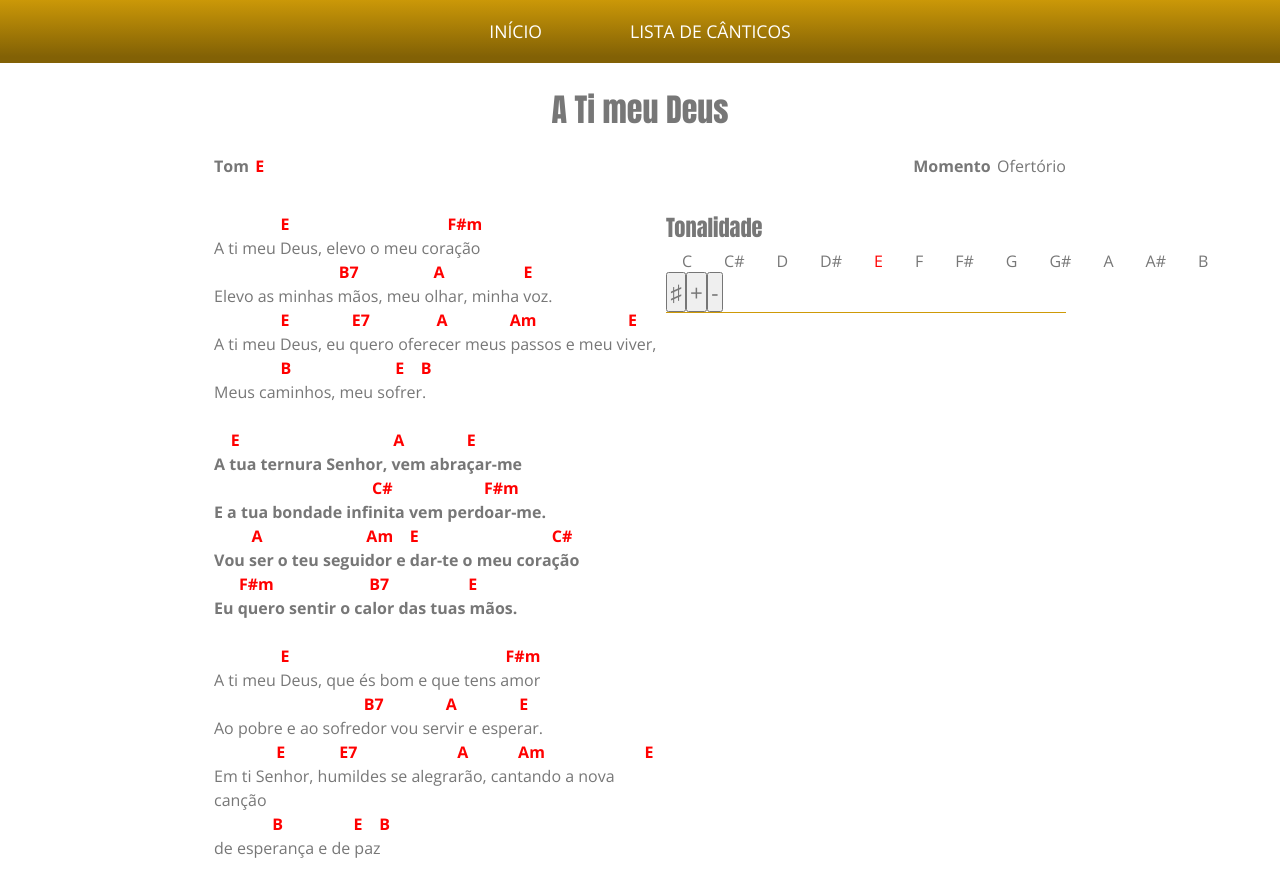
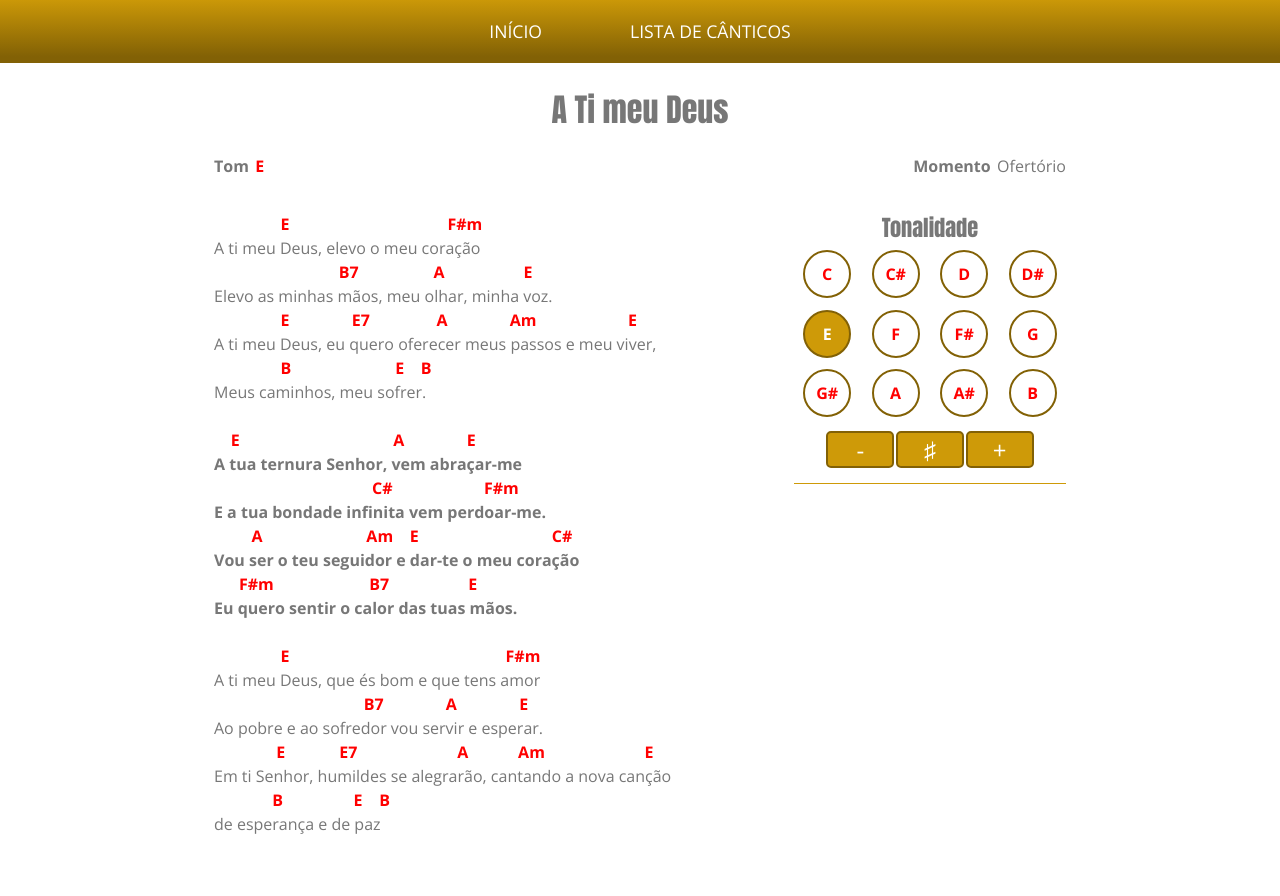
Before and after one commit to benygra/cancioneiro-v2, a Vue app: page /songs/a_ti_meu_deus in a window 1280 px wide. After the commit the page ends 873 px from the top, so only its background shows below. Built offline with nearby package versions, Linux system fonts and the light colour scheme.

Commit message:
css  into it

```diff
--- a/src/assets/main.css
+++ b/src/assets/main.css
@@ -3,7 +3,14 @@
 
 :root {
   --main-text-color: #777;
-  --default-bg-color: rgba(206, 154, 8, 255);
+  --default-bg-color: rgba(206, 154, 8);
+
+  --nav-line-color: rgba(255, 255, 255, .3);
+  --nav-text-color: white;
+  --nav-top-color: #cb9808;
+  --nav-bottom-color: #826105;
+
+  --tone-btn-hover-bg-color: rgba(206, 153, 8, 0.733);
 }
 
 * {
@@ -45,4 +52,5 @@
   font-family: "Anton", Helvetica, sans-serif;
   font-weight: normal;
   font-size: 1.4em;
+  text-align: center;
 }
--- a/src/components/Navbar.vue
+++ b/src/components/Navbar.vue
@@ -10,11 +10,6 @@
 <style scoped>
 
 .nav {
-  --nav-line-color: rgba(255, 255, 255, .3);
-  --nav-text-color: white;
-  --nav-top-color: #cb9808;
-  --nav-bottom-color: #826105;
-
   display: flex;
   justify-content: center;
   text-align: center;
@@ -35,7 +30,7 @@
   text-decoration: none;
 }
 
-.navbar-item a:hover {
+.navbar-item *:hover {
   background-color: var(--nav-line-color);
 }
 
--- a/src/components/Tone.vue
+++ b/src/components/Tone.vue
@@ -80,13 +80,15 @@ watch(() => props.song, () => {
             :key="tone"
             @click="selectTone(tone)"
         >
-            {{ tone }}
+            <span class="item-text">{{ tone }}</span>
         </li>
     </ul>
 
-    <button class="chromatic-btn" @click="toggleChromatic">{{ buttonLabel }}</button>
-    <button class="chromatic-btn" @click="step(1)">+</button>
-    <button class="chromatic-btn" @click="step(-1)">-</button>
+    <div class="buttons">
+      <button class="chromatic-btn" @click="step(-1)">-</button>
+      <button class="chromatic-btn" @click="toggleChromatic">{{ buttonLabel }}</button>
+      <button class="chromatic-btn" @click="step(1)">+</button>
+    </div>
 </template>
 
 <style scoped>
@@ -94,21 +96,55 @@ watch(() => props.song, () => {
 .tones {
   display: flex;
   list-style-type: none;
+  flex-wrap: wrap;
+  gap: 0.7em;
+  justify-content: space-evenly;
+  align-items: center;
 }
 
 .item {
-    padding: 0 1em;
-    cursor: pointer;
+  color: var(--chord-text-color);
+  width: 3em;
+  height: 3em;
+  cursor: pointer;
+  border: 2px solid var(--nav-bottom-color);
+  border-radius: 50%;
+  display: flex;
+  justify-content: center;
+  align-items: center;
+}
+
+.item-text {
+  font-weight: bold;
+  color: inherit;
 }
 
 .item:hover,
 .item-selected {
-    color: red;
+  background-color: var(--default-bg-color);
+  color: white;
+}
+
+.buttons {
+  display: flex;
+  gap: 0.1em;
+  justify-content: center;
+  margin: 0.9em 0;
 }
 
 .chromatic-btn {
-    padding: 0.1em;
-    font-size: 1.4em;
+  width: 25%;
+  height: 25%;
+  border: 2px solid var(--nav-bottom-color);
+  background-color: var(--default-bg-color);
+  border-radius: 5px;
+  font-size: 1.5em;
+  color: var(--nav-text-color);
+  cursor: pointer;
+}
+
+.chromatic-btn:hover {
+  background-color: var(--tone-btn-hover-bg-color);
 }
 
 </style>
```
